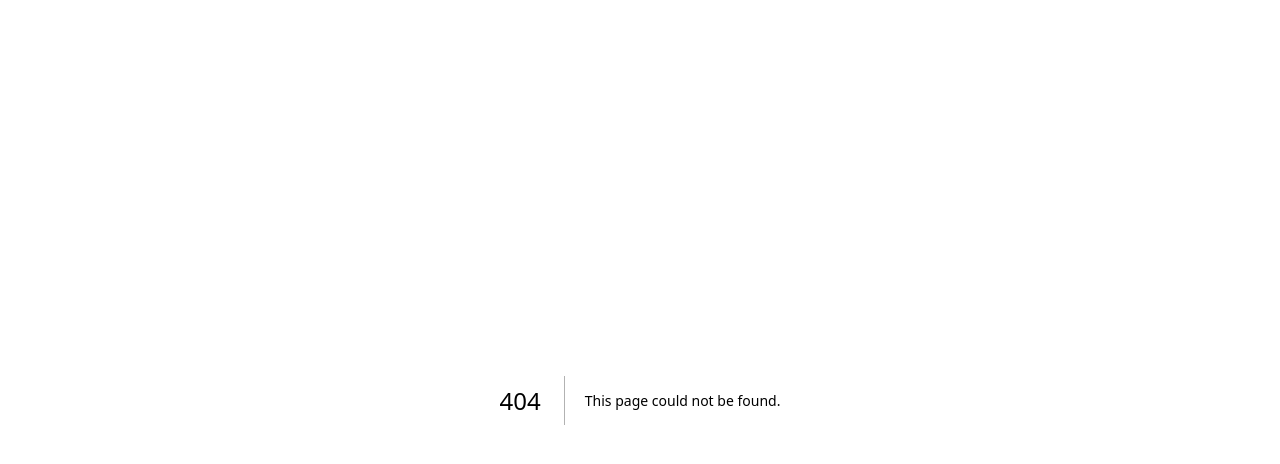
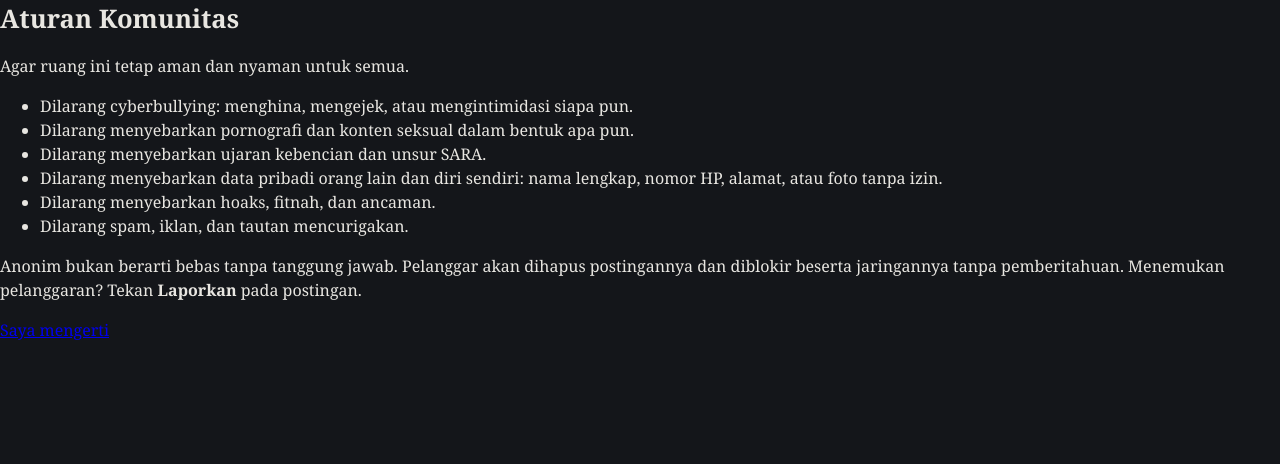
Before and after one commit to blackschoolcommunityofman1ta/bscman1ta, a Next.js app: page /rules in a window 1280 px wide. Before the commit this address had no page. Shown: the top 464 px of the page. Built offline with nearby package versions, Linux system fonts and the light colour scheme.

Commit message:
Create page.js

```diff
--- /dev/null
+++ b/app/rules/page.js
@@ -0,0 +1,21 @@
+import Link from 'next/link';
+export const metadata = { title: 'Aturan Komunitas' };
+
+export default function Rules() {
+  return (
+    <div className="pg">
+      <h1>Aturan Komunitas</h1>
+      <p className="mut">Agar ruang ini tetap aman dan nyaman untuk semua.</p>
+      <ul>
+        <li>Dilarang cyberbullying: menghina, mengejek, atau mengintimidasi siapa pun.</li>
+        <li>Dilarang menyebarkan pornografi dan konten seksual dalam bentuk apa pun.</li>
+        <li>Dilarang menyebarkan ujaran kebencian dan unsur SARA.</li>
+        <li>Dilarang menyebarkan data pribadi orang lain dan diri sendiri: nama lengkap, nomor HP, alamat, atau foto tanpa izin.</li>
+        <li>Dilarang menyebarkan hoaks, fitnah, dan ancaman.</li>
+        <li>Dilarang spam, iklan, dan tautan mencurigakan.</li>
+      </ul>
+      <p className="mut">Anonim bukan berarti bebas tanpa tanggung jawab. Pelanggar akan dihapus postingannya dan diblokir beserta jaringannya tanpa pemberitahuan. Menemukan pelanggaran? Tekan <b>Laporkan</b> pada postingan.</p>
+      <Link href="/" className="pill">Saya mengerti</Link>
+    </div>
+  );
+}
```
